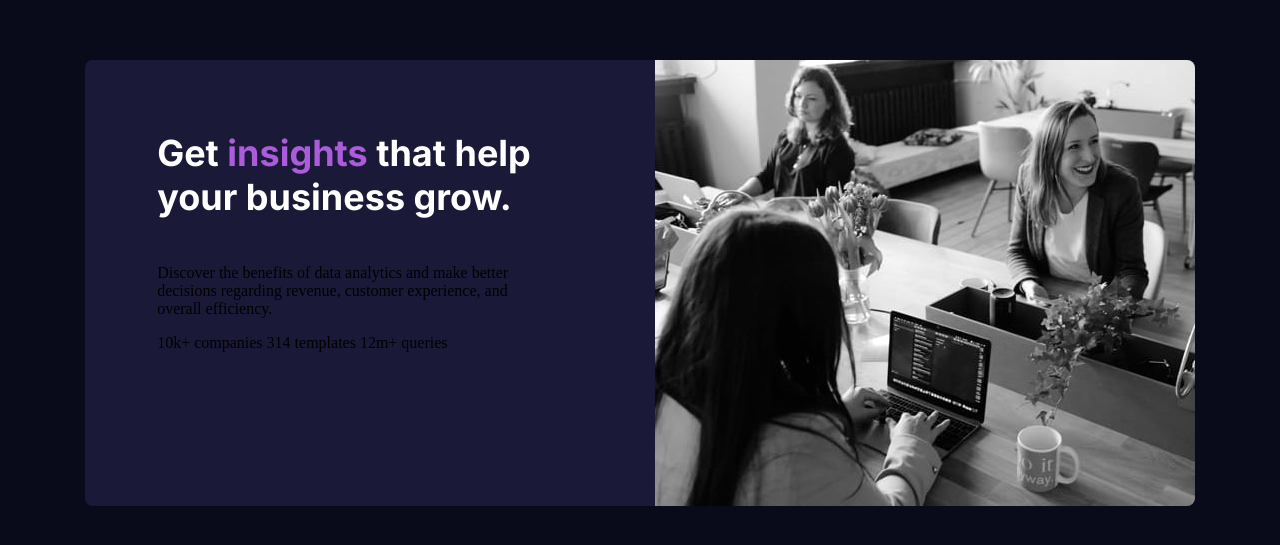
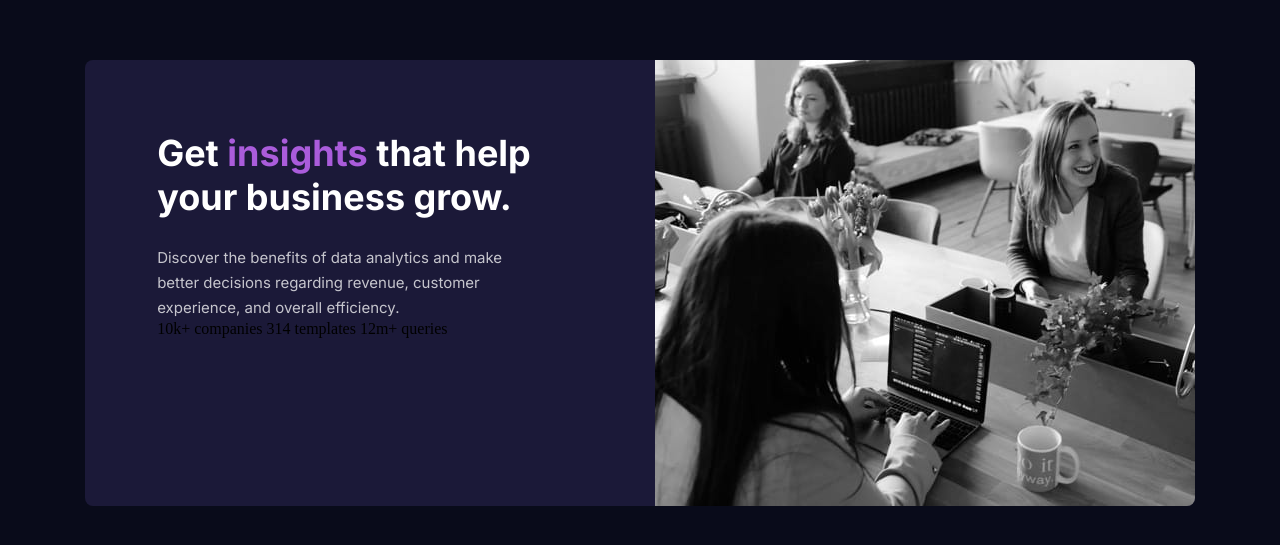
Before and after one commit to MissSiriluck/Stats-preview-card-component, a plain HTML site: page index.html in a window 1280 px wide. Shown: the part 117-662 px from the top of the page. Drawn offline with Linux system fonts and the light colour scheme.

Commit message:
updated style.css

```diff
--- a/style.css
+++ b/style.css
@@ -1,16 +1,16 @@
 @import url('https://fonts.googleapis.com/css2?family=Inter:wght@400;700&family=Lexend+Deca&display=swap');
 
-h1 {
+body {
+    margin: 0;
+    background-color: #090b1a;
+}
+h1, p {
     font-family: 'Inter', sans-serif;
 }
 /* h1 {
     font-family: 'Inter', sans-serif;
     font-family: 'Lexend Deca', sans-serif;
 } */
-body {
-    margin: 0;
-    background-color: #090b1a;
-}
 .container {
     display:flex;
     justify-content: center;
@@ -40,10 +40,17 @@ body {
 }
 h1 {
     margin: 0;
-    padding-bottom: 7.7%;
+    padding-bottom: 6.8%;
     color: #ffffff;
     font-size: 36px;
     font-weight: 700;
+}
+p {
+    margin: 0;
+    color: #ffffffbf;
+    font-size: 15px;
+    font-weight: 400;
+    line-height: 25px;
 }
 @media screen and (max-width: 768px){
     .img-mobile {
```
